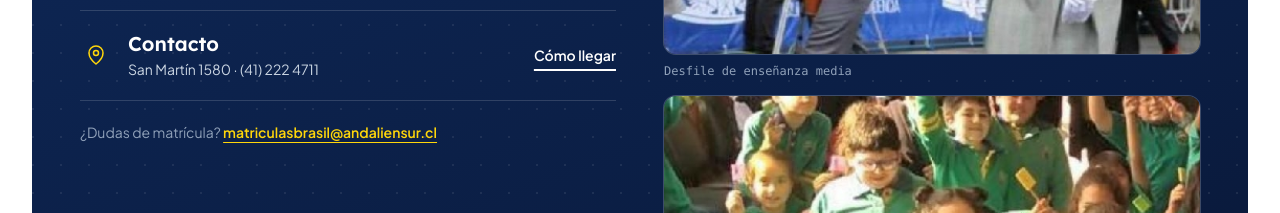
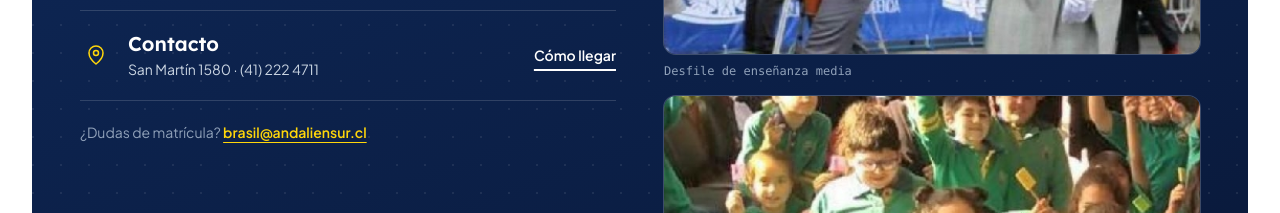
Before and after one commit to rainingbloodllames/cbrb, a Next.js app: page / in a window 1280 px wide. Shown: the part 8740-8953 px from the top of the page. Built offline with nearby package versions, Linux system fonts and the light colour scheme; no server answers.

Commit message:
fix: correo de matrícula es brasil@andaliensur.cl, no matriculasbrasil@andaliensur.cl

```diff
--- a/src/app/admision/page.tsx
+++ b/src/app/admision/page.tsx
@@ -71,7 +71,7 @@ export default function AdmisionPage() {
             <span className="t-body">Matrícula en la Región del Biobío. Recibir una asignación no reemplaza la matrícula presencial.</span>
           </li>
         </RuleList>
-        <p className="t-body mt-4">Consultas de matrícula: <a href="mailto:matriculasbrasil@andaliensur.cl" className="link-mail">matriculasbrasil@andaliensur.cl</a></p>
+        <p className="t-body mt-4">Consultas de matrícula: <a href="mailto:brasil@andaliensur.cl" className="link-mail">brasil@andaliensur.cl</a></p>
       </Band>
 
       <Band tone="band" labelledBy="carrusel">
@@ -92,7 +92,7 @@ export default function AdmisionPage() {
             />
             <figcaption className="border-t border-slate-200 px-4 py-3">
               <p className="t-name !text-sm">Matrículas abiertas</p>
-              <p className="t-small mt-1">Infórmate en SAE. Consultas: <a href="mailto:matriculasbrasil@andaliensur.cl" className="link-mail">matriculasbrasil@andaliensur.cl</a></p>
+              <p className="t-small mt-1">Infórmate en SAE. Consultas: <a href="mailto:brasil@andaliensur.cl" className="link-mail">brasil@andaliensur.cl</a></p>
             </figcaption>
           </figure>
           <Reveal>
@@ -105,7 +105,7 @@ export default function AdmisionPage() {
                 <li className="t-body flex gap-3"><span className="mt-2 h-1.5 w-1.5 shrink-0 rounded-full bg-[#0b1e44]" aria-hidden="true" /><span><strong className="t-name">Terapia ocupacional:</strong> autonomía y participación escolar.</span></li>
                 <li className="t-body flex gap-3"><span className="mt-2 h-1.5 w-1.5 shrink-0 rounded-full bg-[#0b1e44]" aria-hidden="true" /><span><strong className="t-name">Educadora diferencial:</strong> adecuaciones curriculares para cada ritmo.</span></li>
               </ul>
-              <p className="t-small mt-5">San Martín 1580 · <a href="mailto:matriculasbrasil@andaliensur.cl" className="link-mail">matriculasbrasil@andaliensur.cl</a> · @colegio_brasil</p>
+              <p className="t-small mt-5">San Martín 1580 · <a href="mailto:brasil@andaliensur.cl" className="link-mail">brasil@andaliensur.cl</a> · @colegio_brasil</p>
             </div>
           </Reveal>
         </div>
--- a/src/app/page.tsx
+++ b/src/app/page.tsx
@@ -346,7 +346,7 @@ export default function Home() {
                   <span className="link-light t-small">Cómo llegar</span>
                 </Link>
               </div>
-              <p className="t-small mt-5 !text-slate-400">¿Dudas de matrícula? <a href="mailto:matriculasbrasil@andaliensur.cl" className="link-yarn">matriculasbrasil@andaliensur.cl</a></p>
+              <p className="t-small mt-5 !text-slate-400">¿Dudas de matrícula? <a href="mailto:brasil@andaliensur.cl" className="link-yarn">brasil@andaliensur.cl</a></p>
             </div>
             <div className="grid content-start gap-4">
               <figure>
```
